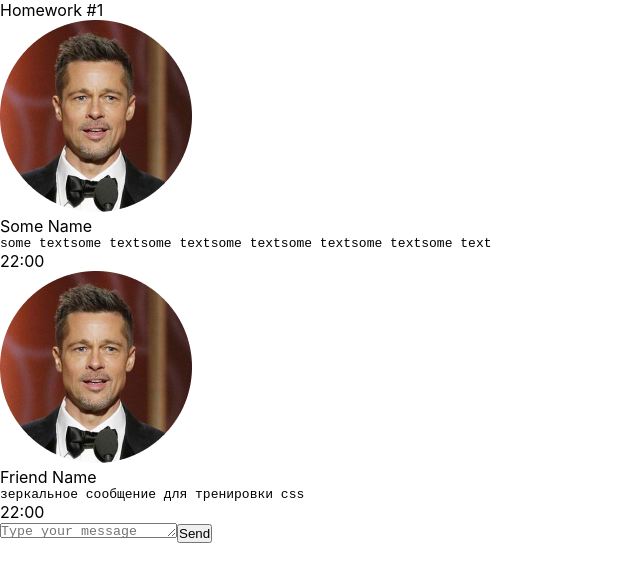
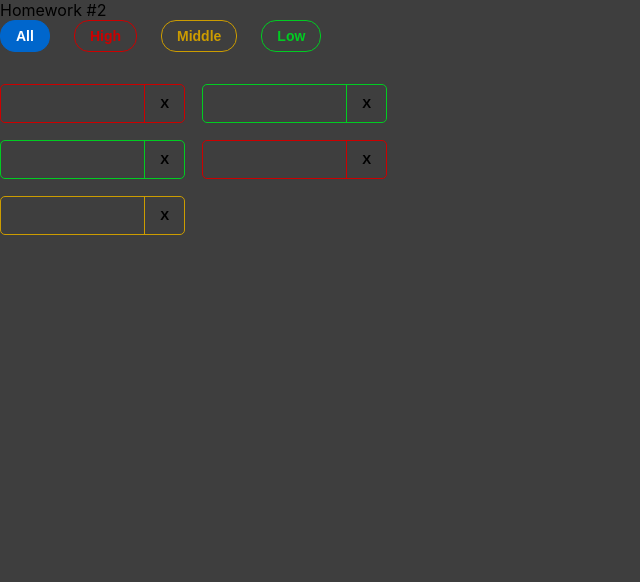
Before and after one commit to ridetski/hw-s2-vite, a React (Vite) app: page / in a window 1280 px wide. Shown: the top 582 px of the page, without its empty margins (0-640 px from the left). Built offline with nearby package versions, Linux system fonts and the light colour scheme.

Commit message:
hw2-start

```diff
--- a/package.json
+++ b/package.json
@@ -21,6 +21,7 @@
   "devDependencies": {
     "@testing-library/jest-dom": "^6.3.0",
     "@testing-library/react": "^14.1.2",
+    "@types/jest": "^29.5.11",
     "@types/react": "^18.2.43",
     "@types/react-dom": "^18.2.17",
     "@typescript-eslint/eslint-plugin": "^6.14.0",
--- a/s2-homeworks/hw02/HW2.tsx
+++ b/s2-homeworks/hw02/HW2.tsx
@@ -1,63 +1,49 @@
-import React, {useState} from 'react'
+import { useState } from 'react'
 import Affairs from './affairs/Affairs'
-import s2 from '../../s1-main/App.module.css'
-
-/*
-* 1 - описать типы AffairPriorityType, AffairType
-* 2 - указать нужный тип для defaultAffairs
-* 3 - дописать типы и логику функции filterAffairs и проверить её тестами
-* 4 - выполнить пункт 3 для функции deleteAffair
-* 5 - указать нужный тип в useState с affairs
-* 6 - дописать тип и логику функции deleteAffairCallback
-* 7 - в файле Affairs.tsx дописать типизацию пропсов
-* 8 - в файле Affairs.tsx дописать логику функций setAll, setHigh, setMiddle, setLow
-* 9 - в файле Affair.tsx дописать типизацию пропсов
-* 10 - в файле Affair.tsx дописать функции deleteCallback и использовать
-* 11 - в файле Affair.tsx отобразить приходящие данные
-* */
 
 // types
-export type AffairPriorityType = any // need to fix any
+export type AffairPriorityType = string // need to fix any
+
 export type AffairType = {
-    _id: any // need to fix any
-    name: any // need to fix any
+    _id: number // need to fix any
+    name: string // need to fix any
     priority: AffairPriorityType
 }
 export type FilterType = 'all' | AffairPriorityType
 
 // constants
-const defaultAffairs: any = [ // need to fix any
-    {_id: 1, name: 'React', priority: 'high'}, // студенты могут изменить содержимое name и количество элементов в массиве, ...priority не менять!
-    {_id: 2, name: 'anime', priority: 'low'},
-    {_id: 3, name: 'games', priority: 'low'},
-    {_id: 4, name: 'work', priority: 'high'},
-    {_id: 5, name: 'html & css', priority: 'middle'},
+const defaultAffairs: AffairType[] = [ // need to fix any
+    { _id: 1, name: 'React', priority: 'high' }, // студенты могут изменить содержимое name и количество элементов в массиве, ...priority не менять!
+    { _id: 2, name: 'anime', priority: 'low' },
+    { _id: 3, name: 'games', priority: 'low' },
+    { _id: 4, name: 'work', priority: 'high' },
+    { _id: 5, name: 'html & css', priority: 'middle' },
 ]
 
 // pure helper functions
-export const filterAffairs = (affairs: any, filter: any): any => { // need to fix any
+export const filterAffairs = (affairs: AffairType[], filter: FilterType): AffairType[] => { // need to fix any
 
 
     return affairs // need to fix
 }
-export const deleteAffair = (affairs: any, _id: any): any => { // need to fix any
+export const deleteAffair = (affairs: AffairType[], _id: number): AffairType[] => { // need to fix any
 
     return affairs // need to fix
 }
 
 function HW2() {
-    const [affairs, setAffairs] = useState<any>(defaultAffairs) // need to fix any
+    const [affairs, setAffairs] = useState<AffairType[]>(defaultAffairs) // need to fix any
     const [filter, setFilter] = useState<FilterType>('all')
 
     const filteredAffairs = filterAffairs(affairs, filter)
-    const deleteAffairCallback = (_id: any) => { // need to fix any
+    const deleteAffairCallback = (_id: number) => { // need to fix any
         // need to fix
     }
 
     return (
         <div id={'hw2'}>
-            <div className={s2.hwTitle}>Homework #2</div>
-            <div className={s2.hw}>
+            <div >Homework #2</div>
+            <div >
                 <Affairs
                     data={filteredAffairs}
                     setFilter={setFilter}
@@ -70,3 +56,22 @@ function HW2() {
 }
 
 export default HW2
+
+/* const toggleTodoCompleted = (id: string) => setTodos(todos.map(todo => todo.id === id ? { ...todo, completed: !todo.completed } : todo ))
+
+const removeTodo = (id: string) => {
+    setTodos(todos.filter(todo => todo.id !== id))
+}
+
+const editFocus = (id: string) => {
+    setTodos(todos.map(todo => todo.id === id ? { ...todo, editable: !todo.editable } : todo ))
+}
+
+const editTodo = (e: React.ChangeEvent<HTMLDivElement>, id: string) => {
+    const text = e.currentTarget.textContent
+    setTodos(todos.map(todo => todo.id === id ? { ...todo, text: text } : todo ))
+    console.log('id: ', id, '| text: ', text)
+}
+
+filtered === 'completed' ? filteredTodos = todos.filter(todo => todo.completed === true) :
+filtered === 'active' ? filteredTodos = todos.filter(todo => todo.completed === false) : filteredTodos = todos */
--- a/s2-homeworks/hw02/affairs/Affairs.tsx
+++ b/s2-homeworks/hw02/affairs/Affairs.tsx
@@ -1,16 +1,21 @@
-import React from 'react'
 import Affair from './affair/Affair'
-import {AffairType, FilterType} from '../HW2'
+import { AffairType, FilterType } from '../HW2'
 import s from './Affairs.module.css'
 
 type AffairsPropsType = {
-    data: any // need to fix any
-    setFilter: any
-    deleteAffairCallback: any
+    data: AffairType[] // need to fix any
+    setFilter: React.Dispatch<React.SetStateAction<string>>
+    deleteAffairCallback: (_id: number) => AffairType[]
     filter: FilterType
 }
 
 function Affairs(props: AffairsPropsType) {
+
+    const cnAll = s.button + ' ' + s.all + (props.filter === 'all' ? ' ' + s.active : '')
+    const cnHigh = s.button + ' ' + s.high + (props.filter === 'high' ? ' ' + s.active : '')
+    const cnMiddle = s.button + ' ' + s.middle + (props.filter === 'middle' ? ' ' + s.active : '')
+    const cnLow = s.button + ' ' + s.low + (props.filter === 'low' ? ' ' + s.active : '')
+
     const setAll = () => {
         // need to fix
     }
@@ -24,10 +29,7 @@ function Affairs(props: AffairsPropsType) {
         // need to fix
     }
 
-    const cnAll = s.button + ' ' + s.all + (props.filter === 'all' ? ' ' + s.active : '')
-    const cnHigh = s.button + ' ' + s.high + (props.filter === 'high' ? ' ' + s.active : '')
-    const cnMiddle = s.button + ' ' + s.middle + (props.filter === 'middle' ? ' ' + s.active : '')
-    const cnLow = s.button + ' ' + s.low + (props.filter === 'low' ? ' ' + s.active : '')
+
 
     const mappedAffairs = props.data.map((a: AffairType) => (
         <Affair
--- a/s2-homeworks/hw02/affairs/affair/Affair.tsx
+++ b/s2-homeworks/hw02/affairs/affair/Affair.tsx
@@ -1,4 +1,3 @@
-import React from 'react'
 import { AffairType } from '../../HW2'
 import s from './Affair.module.css'
 import s2 from '../Affairs.module.css'
@@ -6,17 +5,17 @@ import s2 from '../Affairs.module.css'
 type AffairPropsType = {
     // key не нужно типизировать
     affair: AffairType
-    deleteAffairCallback: any // need to fix any
+    deleteAffairCallback: (_id: number) => AffairType[] // need to fix any
 }
 
 function Affair(props: AffairPropsType) {
+    const nameClass = s.name + ' ' + s2[props.affair.priority]
+    const buttonClass = s.closeButton + ' ' + s2[props.affair.priority]
+    const affairClass = s.affair + ' ' + s2[props.affair.priority]
+
     const deleteCallback = () => {
         // need to fix
     }
-
-    const nameClass = s.name + ' ' + s2[props.affair.priority]
-    const buttonClass = s.closeButton + ' ' + s2[props.affair.priority]
-    const affairClass = s.affair + ' ' + s2[props.affair.priority]
 
     return (
         <div
@@ -35,7 +34,7 @@ function Affair(props: AffairPropsType) {
             <button
                 id={'hw2-button-delete-' + props.affair._id}
                 className={buttonClass}
-                // need to fix
+            // need to fix
 
             >
                 {/*текст кнопки могут изменить студенты*/}
--- a/src/App.tsx
+++ b/src/App.tsx
@@ -1,5 +1,5 @@
 import './App.css'
-import HW2 from '../s2-homeworks/hw01/HW1'
+import HW2 from '../s2-homeworks/hw02/HW2'
 
 function App() {
 
--- a/src/index.css
+++ b/src/index.css
@@ -12,6 +12,7 @@ body {
   -webkit-font-smoothing: antialiased;
   -moz-osx-font-smoothing: grayscale;
   box-sizing: border-box;
+  background-color: rgb(62, 62, 62);
 }
 
 code {
```
Also changed, not shown: 2 other files (tests, documents, lock files or other folders).
